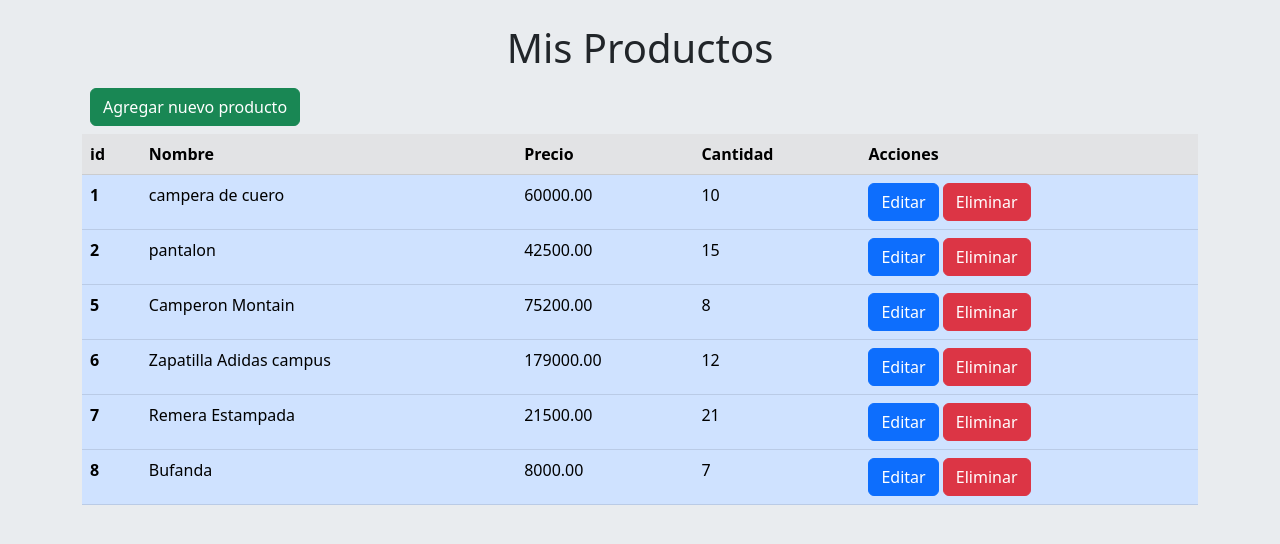
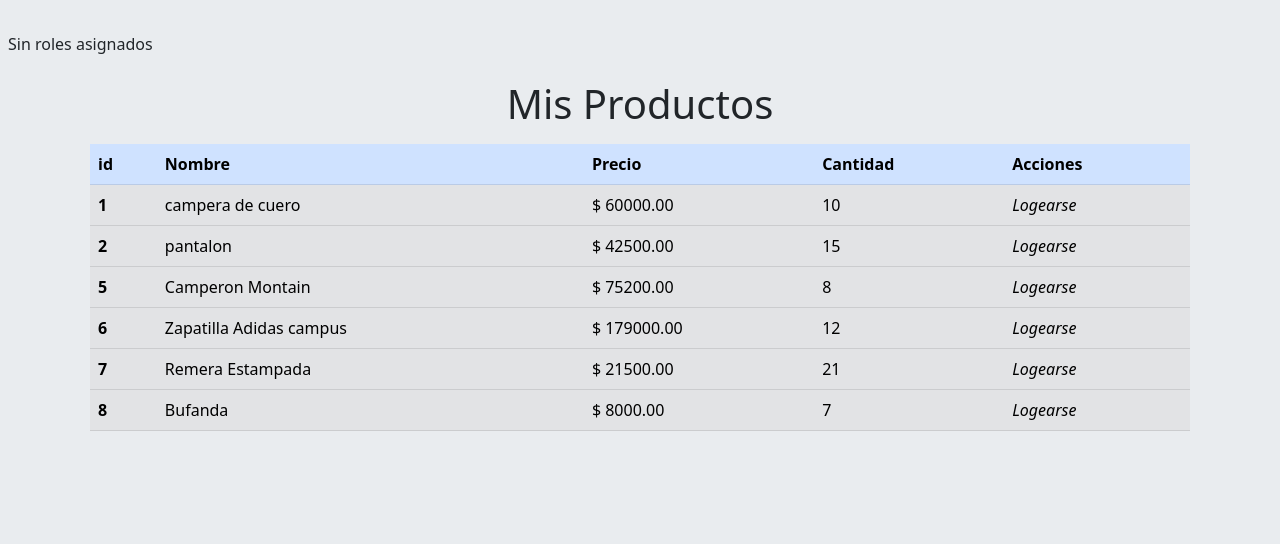
Before and after one commit to TolabaE/tp-integrador-backend, a Django app: page /productos/ in a window 1280 px wide. Shown: the part 56-600 px from the top of the page. Run offline with Django 5.2, Linux system fonts and the light colour scheme; data comes from the database, SQL or seed files in the repository; both versions use the stored data as it was after the commit.

Commit message:
asignacion de roles, verificacion de usuario logeado, y tener acceso a acciones de acuerdo a permisos

```diff
--- a/productos/templates/productos/listar_productos.html
+++ b/productos/templates/productos/listar_productos.html
@@ -3,11 +3,15 @@
 
 {% block content %}
     <h1 class="text-center">Mis Productos</h1>
+    {% if user.is_authenticated %}
+        {% if perms.productos.add_producto %}
+            <a href="{% url 'crear_productos' %}" class="btn btn-success m-2">Agregar nuevo producto</a>
+        {%endif%}
+    {%endif%}
 
-    <a href="{% url 'crear_productos' %}" class="btn btn-success m-2">Agregar nuevo producto</a>
-
+    <div class="p-2">
         <table class="table table-secondary">
-        <thead>
+            <thead class="table-primary">
                 <tr>
                     <th scope="col">id</th>
                     <th scope="col">Nombre</th>
@@ -16,16 +20,26 @@
                     <th scope="col">Acciones</th>
                 </tr>
             </thead>
-        <tbody class="table-primary">
+            <tbody>
                 {% for producto in producto_list %}
                 <tr>
                     <th scope="row">{{producto.id}}</th>
                     <td>{{producto.nombre}}</td>
-                <td>{{producto.precio}}</td>
+                    <td>$ {{producto.precio}}</td>
                     <td>{{producto.stock}}</td>
                     <td>
+                        {% if user.is_authenticated %}
+                            {% if perms.productos.change_producto %}
                                 <a href="{% url 'editar_producto' producto.pk %}" class="btn btn-primary">Editar</a>
+                            {% else %}
+                                <i>No disponible</i>
+                            {%endif%}
+                            {% if perms.productos.delete_producto %}
                                 <a href="{% url 'eliminar_producto' producto.pk %}" class="btn btn-danger">Eliminar</a>
+                            {%endif%}
+                        {% else %}
+                            <i>Logearse</i>
+                        {% endif %}
                     </td>
                 </tr>
                 {% empty %}
@@ -33,4 +47,5 @@
                 {% endfor %}
             </tbody>
         </table>
+    </div>
 {% endblock %}
--- a/productos/views.py
+++ b/productos/views.py
@@ -4,9 +4,10 @@ from .models import Producto
 from django.contrib.auth.mixins import LoginRequiredMixin
 from django.contrib.auth.forms import UserCreationForm
 
-# aqui listo los pruductos que se encuentran en la base de datos, y los muestro en la plantilla listar_pructos.html
+# aqui listo los pruductos que se encuentran en la base de datos, y los muestro en la plantilla listar_productos.html
 class ProductoListView(ListView):
     model = Producto
+    permission_required = 'productos.view_producto' #agregamos los permisos segun roles
     template_name = 'productos/listar_productos.html'
 
 # Vista para crear un producto
@@ -15,7 +16,7 @@ class ProductoCreateView(LoginRequiredMixin, CreateView):
     fields = ['nombre', 'descripcion', 'precio','stock']
     success_url = reverse_lazy('listar_productos')
     template_name = 'productos/crear_producto.html'
-
+    permission_required = 'productos.add_producto'
     def form_valid(self, form):
         form.instance.usuario = self.request.user # Asigna el producto al usuario logueado
         return super().form_valid(form)
@@ -24,12 +25,14 @@ class ProductoCreateView(LoginRequiredMixin, CreateView):
 class ProductoUpdateView(LoginRequiredMixin, UpdateView):
     model = Producto
     fields = ['nombre', 'descripcion', 'precio', 'stock']
+    permission_required = 'productos.change_producto'
     success_url = reverse_lazy('listar_productos')
     template_name = 'productos/crear_producto.html'
 
 # Vista para borrar un producto
 class ProductoDeleteView(LoginRequiredMixin, DeleteView):
     model = Producto
+    permission_required = 'productos.delete_producto'
     success_url = reverse_lazy('listar_productos')
     template_name = 'productos/eliminar_producto.html'
 
--- a/template/base.html
+++ b/template/base.html
@@ -13,10 +13,10 @@
             <a class="navbar-brand" href="{% url 'listar_productos' %}">Mi Tienda</a>
             <div class="navbar-nav ms-auto">
                 {% if user.is_authenticated %}
-                    <span class="nav-link text-white">Hola, {{ user.username }}</span>
+                    <span class="nav-link text-white">Hola bienvenido {{ user.username }} </span>
                     <form method="post" action="{% url 'logout' %}" class="d-inline">
                         {% csrf_token %}
-                        <button type="submit" class="nav-link btn btn-link text-white">Cerrar Sesión</button>
+                        <button type="submit" class="nav-link ">Cerrar Sesión</button>
                     </form>
                 {% else %}
                     <a class="nav-link" href="{% url 'login' %}">Iniciar Sesión</a>
@@ -26,6 +26,17 @@
         </div>
     </nav>
 
+    <div class="p-2">
+        {% if user.groups.all %}
+            <p>Rol Asignado:
+                {% for grupo in user.groups.all %}
+                    <span class="badge bg-info">{{ grupo.name }}</span>
+                {% endfor %}
+            </p>
+        {% else %}
+            <p>Sin roles asignados</p>
+        {% endif %}
+    </div>
     <main class="container bg-body-secondary">
         {% block content %}
         {% endblock %}
```
Also changed, not shown: README.md, db.sqlite3. Lines whose indentation alone changed are shown as unchanged.
